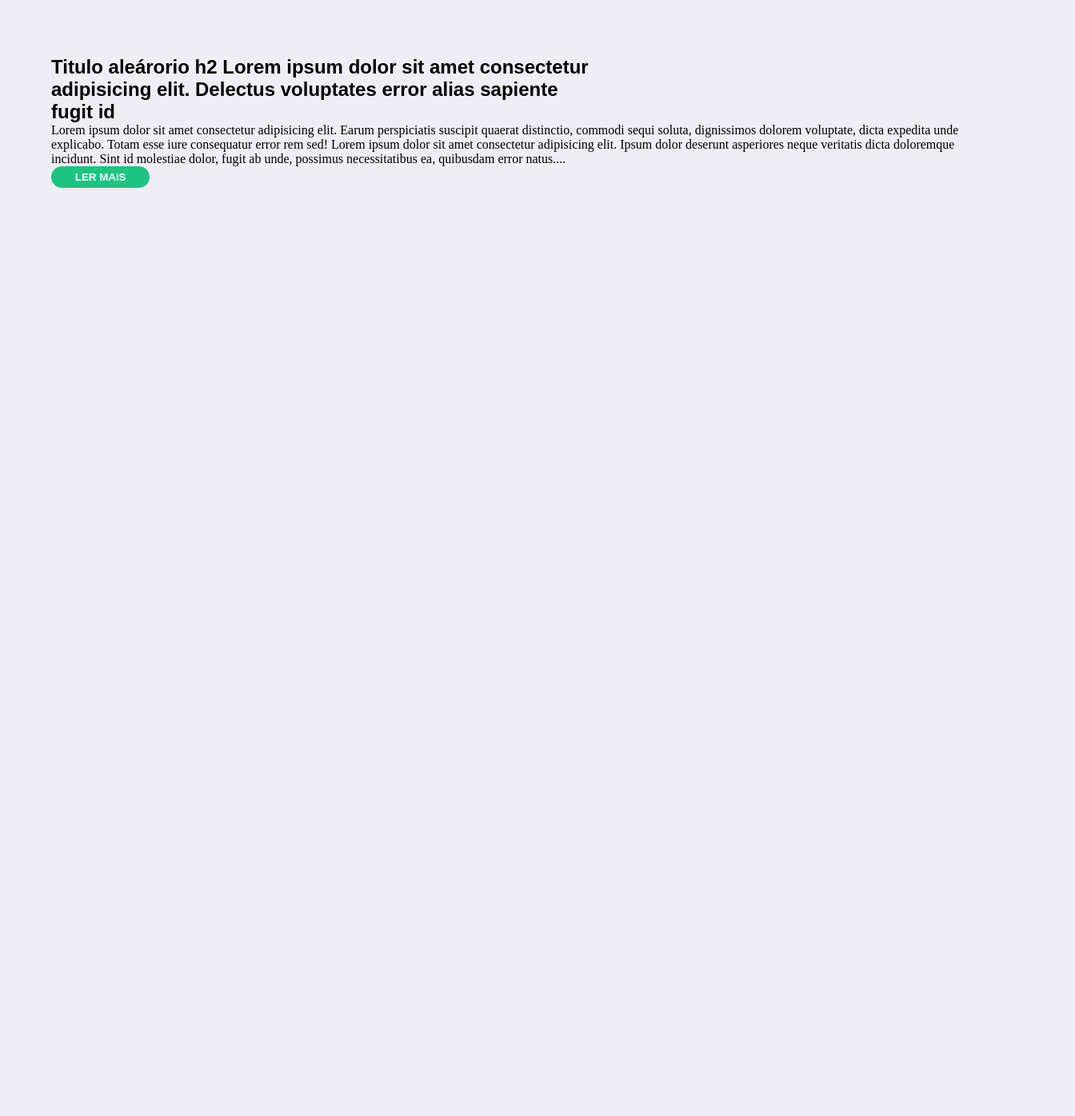
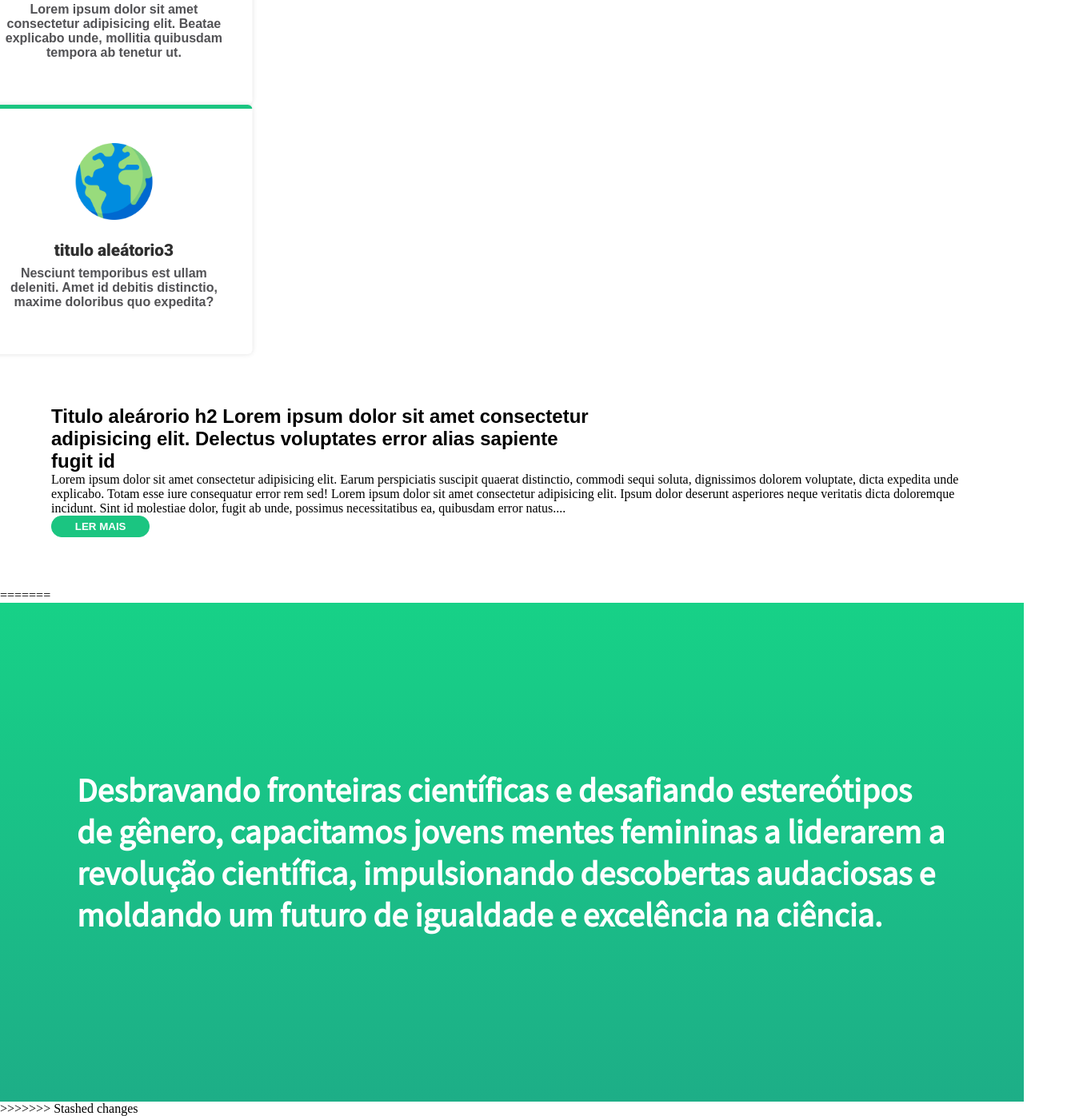
Before and after one commit to Ty4rs/Meninas-Cientistas, a plain HTML site: page index.html in a window 1280 px wide. Shown: the part 956-2352 px from the top of the page at 80% size, 1344 px wide, since content can reach past the window. Before the commit the page ends 1255 px from the top, so only its background shows below. Drawn offline with nearby package versions, Linux system fonts and the light colour scheme.

Commit message:
Auto stash before merge of "main" and "origin/main"

```diff
--- a/index.html
+++ b/index.html
@@ -69,6 +69,7 @@
         <div class="banner"><a href="">Meninas Cientistas</a>
 
         </div>
+<<<<<<< Updated upstream
         <div class="home-cards">
             <div>
                 <img src="public/img/woman.png" alt="">
@@ -91,6 +92,10 @@
             <p>Lorem ipsum dolor sit amet consectetur adipisicing elit. Earum perspiciatis suscipit quaerat distinctio, commodi sequi soluta, dignissimos dolorem voluptate, dicta expedita unde explicabo. Totam esse iure consequatur error rem sed! Lorem ipsum dolor sit amet consectetur adipisicing elit. Ipsum dolor deserunt asperiores neque veritatis dicta doloremque incidunt. Sint id molestiae dolor, fugit ab unde, possimus necessitatibus ea, quibusdam error natus....</p>
             <button class="lermais">LER MAIS</button>
         </div>
+=======
+        <h2 class="titulo-content">Desbravando fronteiras científicas e desafiando estereótipos de gênero, capacitamos jovens mentes femininas a liderarem a revolução científica, impulsionando descobertas audaciosas e moldando um futuro de igualdade e excelência na ciência.</h2>
+
+>>>>>>> Stashed changes
     </div>
 
 
--- a/public/css/index.css
+++ b/public/css/index.css
@@ -1,9 +1,18 @@
 .main-container{
+<<<<<<< Updated upstream
   display: flex;
   margin-top: 15vh;
   padding: 0;
   flex-direction: column;
 
+=======
+    display: flex;
+    margin-top: 15vh;
+    padding: 0;
+
+    display: flex;
+    flex-direction: column;
+>>>>>>> Stashed changes
 }
 .banner{
     background-image: url("../img/banner.png");
@@ -17,6 +26,7 @@
     background-size: 100%;
     background-repeat: no-repeat;
     background-position: center;
+
 }
 .banner p{
     color: rgb(20, 155, 101);
@@ -53,6 +63,20 @@
     border-radius: 10px 0px 10px 0;
 }
 
+.titulo-content{
+
+  font-family: 'Source Sans Pro';
+  font-weight: 700;
+  padding: 13rem 6rem;
+  font-size: 2.6rem;
+  background-color: #7dfcda4d;
+  background-image: linear-gradient(to bottom,rgb(23, 209, 135), #1dae87);
+  color: white;
+}
+.banner:focus{
+
+}
+
 
  .banner a {
     opacity: 0; /* define a opacidade inicial do texto como 0 */
@@ -82,6 +106,7 @@
       transform: translateY(0); /* define a posição final do texto */
     }
   }
+<<<<<<< Updated upstream
 
 
 .home-cards{
@@ -150,3 +175,7 @@
     color: white;
     background-color:  rgb(27, 197, 129);
   }
+=======
+
+
+>>>>>>> Stashed changes
--- a/public/css/style.css
+++ b/public/css/style.css
@@ -1,4 +1,5 @@
 body{
+<<<<<<< Updated upstream
     background-color: rgb(239, 238, 245);
     overflow-x: hidden;
 }
@@ -9,3 +10,8 @@ body{
 
 
 @import url('https://fonts.googleapis.com/css2?family=Roboto:wght@900&display=swap');
+=======
+    background-color: rgb(234, 233, 241);
+
+}
+>>>>>>> Stashed changes
```
Also changed, not shown: public/img/banner1.png (added).
